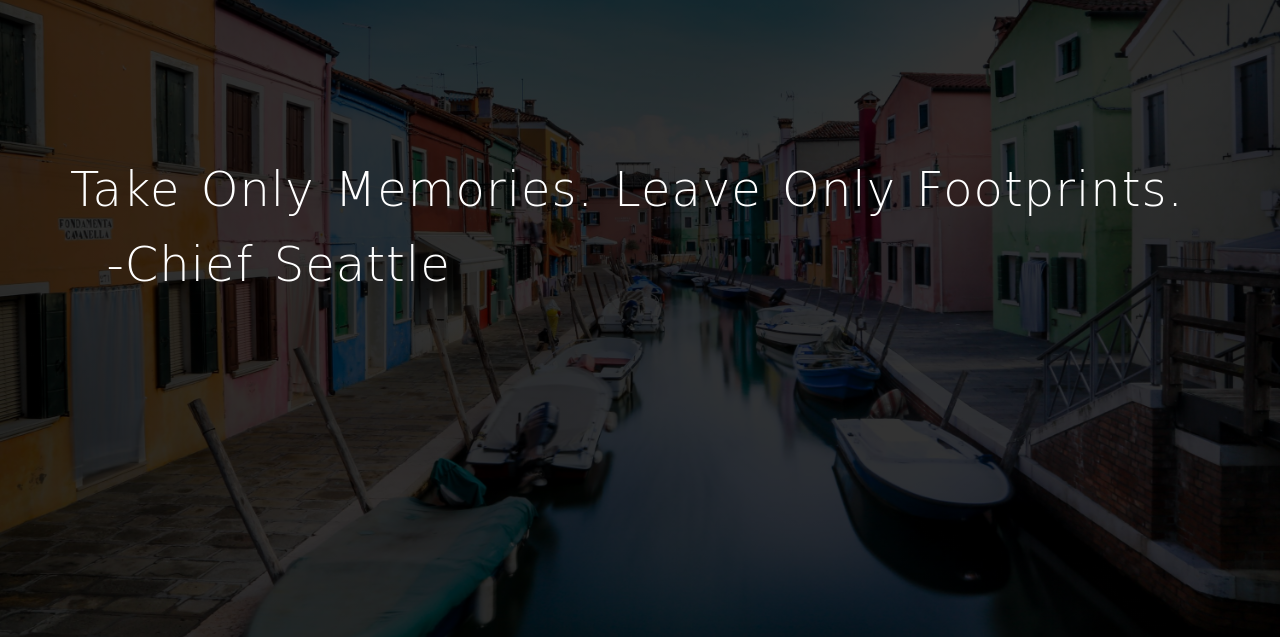
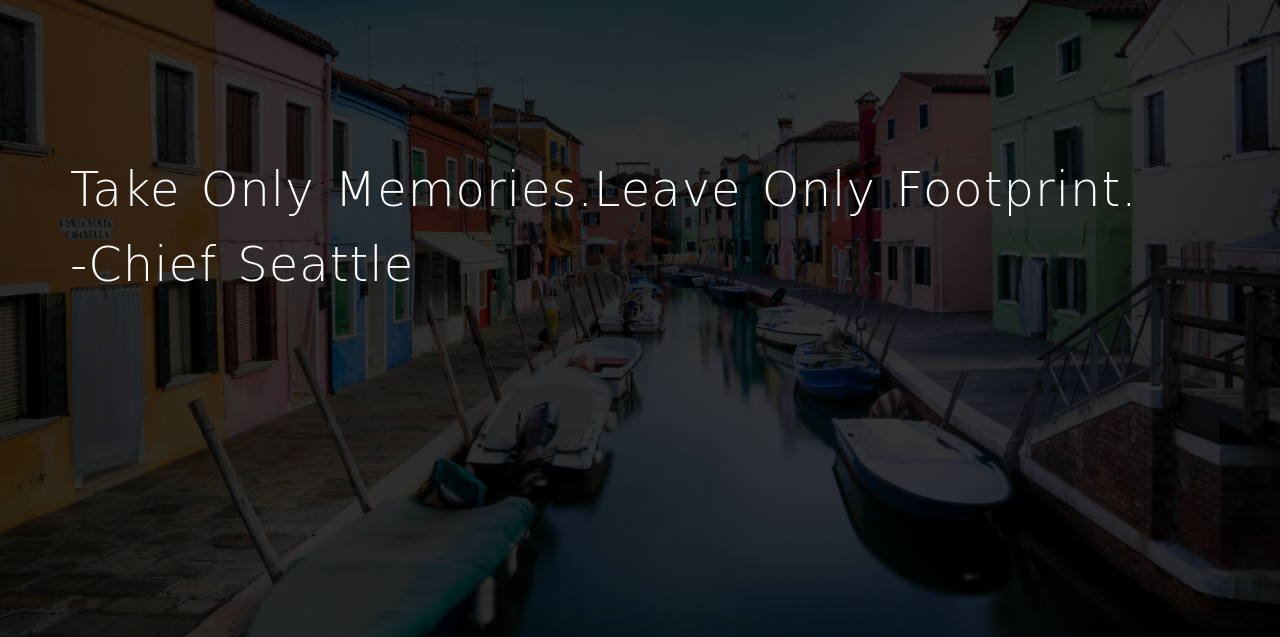
Before and after one commit to amritasept16/TourNest, a plain HTML site: page index.html in a window 1280 px wide. Shown: the part 163-800 px from the top of the page. Drawn offline with nearby package versions, Linux system fonts and the light colour scheme; a script that the page names is missing; a web font is replaced by a local one.

Commit message:
Update index.html

```diff
--- a/index.html
+++ b/index.html
@@ -44,8 +44,8 @@
           </div>
            </nav>
            <div class="hero-text-box">
-             <h1><pre>Take only memories. Leave only footprints.</pre></h1>
-             <h1><pre>  -Chief Seattle</pre></h1>
+             <h1><pre>Take only memories.Leave only footprint.</pre></h1>
+             <h1><pre>-Chief Seattle</pre></h1>
             </div>
 
        </header>
```
